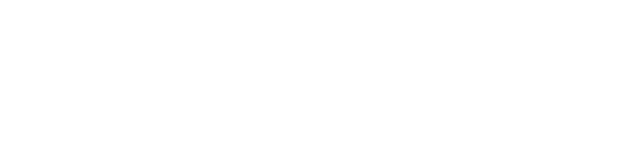
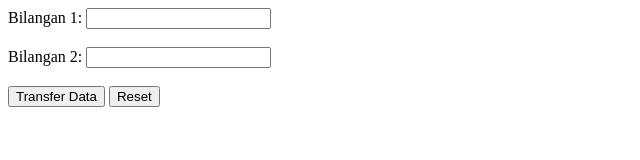
Before and after one commit to emiliaofficial8-cell/Emilia-1, a plain HTML site: page index.html in a window 1280 px wide. Shown: the whole page, without its empty margins (0-640 px from the left). Drawn offline with Linux system fonts and the light colour scheme.

Commit message:
Eemilia-1

```diff
--- a/index.html
+++ b/index.html
@@ -1,11 +1,36 @@
 <!DOCTYPE html>
-<html lang="en">
-<head>
-    <meta charset="UTF-8">
-    <meta name="viewport" content="width=device-width, initial-scale=1.0">
-    <title>Document</title>
-</head>
-<body>
+<html>
+    <head>
+        <title>DOM</title>
+    </head>
 
-</body>
+    <script>
+        function transfer(){
+            var bil1 = document.getElementById("textbox_bil1");
+            var bil2 = document.getElementById("textbox_bil2");
+
+            bil2.value = bil1.value;
+        }
+
+        function reset() {
+            var bil1 = document.getElementById("textbox_bil1");
+            var bil2 = document.getElementById("textbox_bil2");
+
+            bil1.value = "";
+            bil2.value = "";
+        }
+    </script>
+
+    <body>
+        Bilangan 1:
+        <input type="text" name="bil1" id="textbox_bil1">
+        <br><br>
+
+        Bilangan 2:
+        <input type="text" name="bil2" id="textbox_bil2">
+        <br><br>
+
+        <input type="button" value="Transfer Data" onclick="transfer()">
+        <input type="button" value="Reset" onclick="reset()">
+    </body>
 </html>
```
